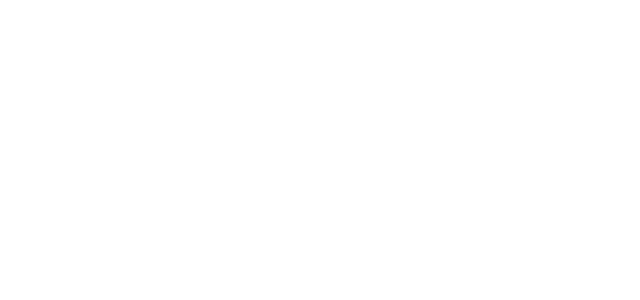
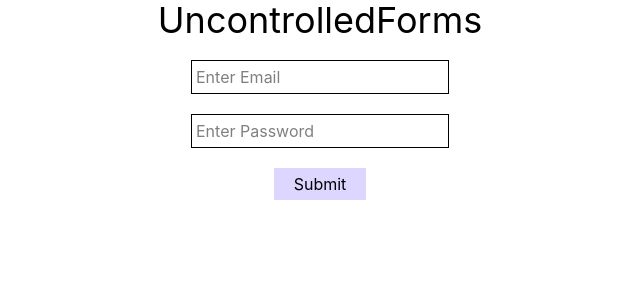
Before and after one commit to Sarvesh-1999/React-11-JNO-JRERTD-M5, a React (Vite) app: page / in a window 1280 px wide. Shown: the top 300 px of the page, without its empty margins (320-960 px from the left). Built offline with nearby package versions, Linux system fonts and the light colour scheme.

Commit message:
Uncontrolled Forms

```diff
--- /dev/null
+++ b/src/AllTopics/08_Forms/UncontrolledForms.jsx
@@ -0,0 +1,48 @@
+import { useRef } from "react";
+
+const UncontrolledForms = () => {
+  const emailRef = useRef(""); // {current : undefined}
+  const passwordRef = useRef("");
+
+  const handleSubmit = (e) => {
+    e.preventDefault();
+    console.log("Form Submmitted");
+
+    // console.log(emailRef.current.value);
+    // console.log(passwordRef.current.value);
+
+    let user = {
+      email: emailRef.current.value,
+      password: passwordRef.current.value,
+    };
+
+    console.log(user);
+  };
+
+  return (
+    <div>
+      <h1 className="text-center text-4xl">UncontrolledForms</h1>
+
+      <form
+        className="flex flex-col items-center p-5 gap-5"
+        onSubmit={handleSubmit}
+      >
+        <input
+          type="text"
+          placeholder="Enter Email"
+          className="border p-1"
+          ref={emailRef}
+        />
+        <input
+          type="text"
+          placeholder="Enter Password"
+          className="border p-1"
+          ref={passwordRef}
+        />
+        <button className="bg-violet-200 py-1 px-5">Submit</button>
+      </form>
+    </div>
+  );
+};
+
+export default UncontrolledForms;
--- /dev/null
+++ b/src/AllTopics/10_TailwindCss/TailwindPractice1.jsx
@@ -0,0 +1,28 @@
+import React from "react";
+
+const TailwindPractice1 = () => {
+  return (
+    <div>
+      {/* <h1 className="bg-violet-900 text-white text-[50px] rounded-4xl text-center">
+        TailwindPractice1
+      </h1> */}
+
+      {/* <button className="bg-green-700 text-white py-1 px-2.5 rounded-4xl">
+        Submit
+      </button> */}
+
+      <nav className="bg-violet-700 p-2 text-white font-semibold md:bg-amber-300 md:text-3xl md:text-black lg:bg-pink-400 xl:bg-red-500 flex justify-between items-center">
+        <div>Navbar</div>
+
+        <ul className=" gap-10 hidden md:flex">
+          <li className="hover:text-white cursor-pointer">Home</li>
+          <li className="hover:text-white cursor-pointer">About</li>
+          <li className="hover:text-white cursor-pointer">Services</li>
+          <li className="hover:text-white cursor-pointer">Contact Us</li>
+        </ul>
+      </nav>
+    </div>
+  );
+};
+
+export default TailwindPractice1;
--- a/src/App.jsx
+++ b/src/App.jsx
@@ -19,6 +19,8 @@
 import TodoWrapper from "./TodoApp/TodoWrapper";
 import TodoContextProvider from "./TodoApp/ContextProvider";
 import ReactCss from "./AllTopics/09_ReactCss/ReactCss";
+import TailwindPractice1 from "./AllTopics/10_TailwindCss/TailwindPractice1";
+import UncontrolledForms from "./AllTopics/08_Forms/UncontrolledForms";
 
 const App = () => {
   return (
@@ -52,6 +54,10 @@
       </TodoContextProvider> */}
 
       {/* <ReactCss /> */}
+
+      {/* <TailwindPractice1 /> */}
+
+      <UncontrolledForms />
     </>
   );
 };
--- a/src/index.css
+++ b/src/index.css
@@ -1,11 +1,7 @@
-* {
-  margin: 0;
-  padding: 0;
-  box-sizing: border-box;
-}
-body {
-  font-family: sans-serif;
-}
+@import "tailwindcss";
+
+
+
 
 .container {
   background-color: royalblue;
```
